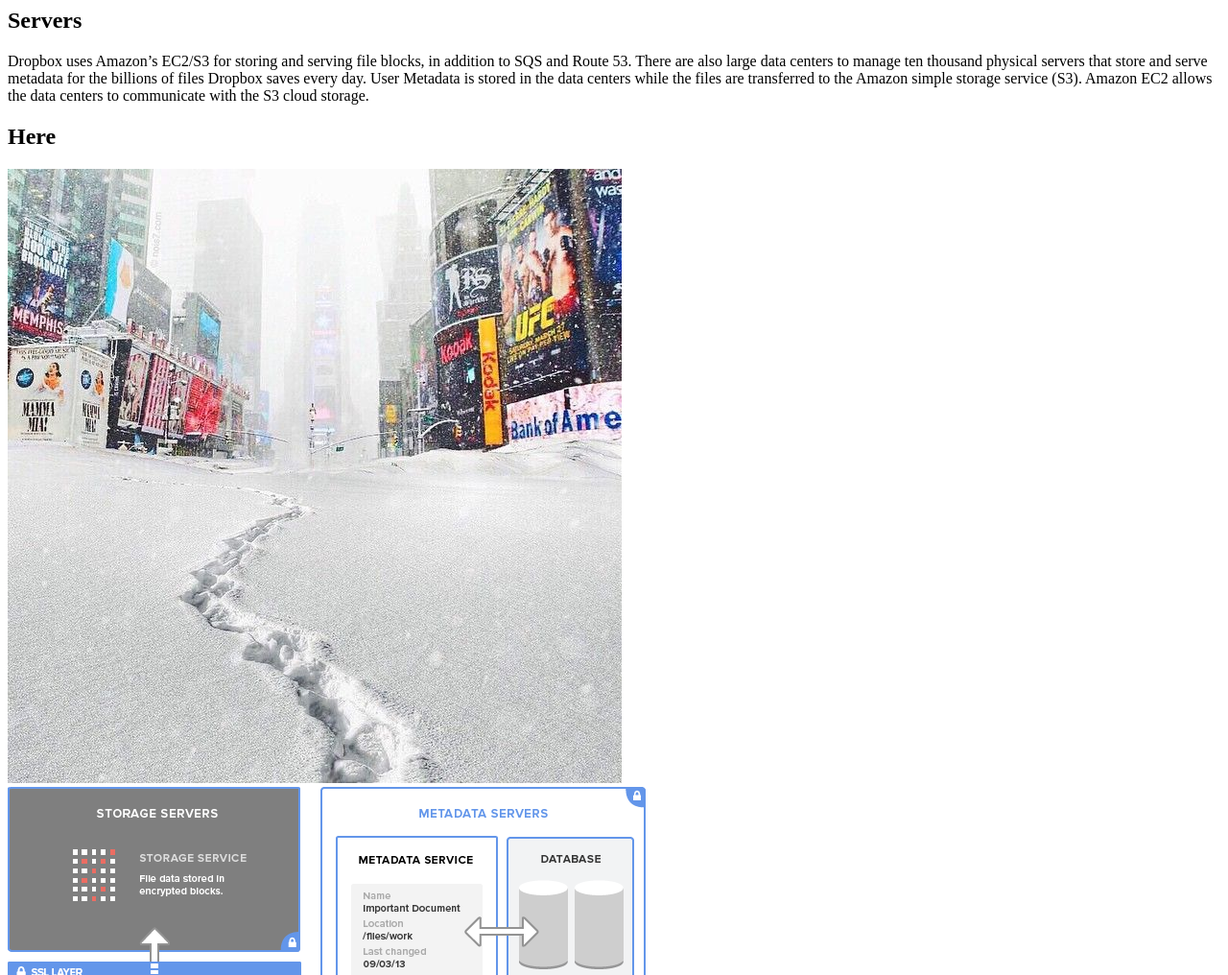
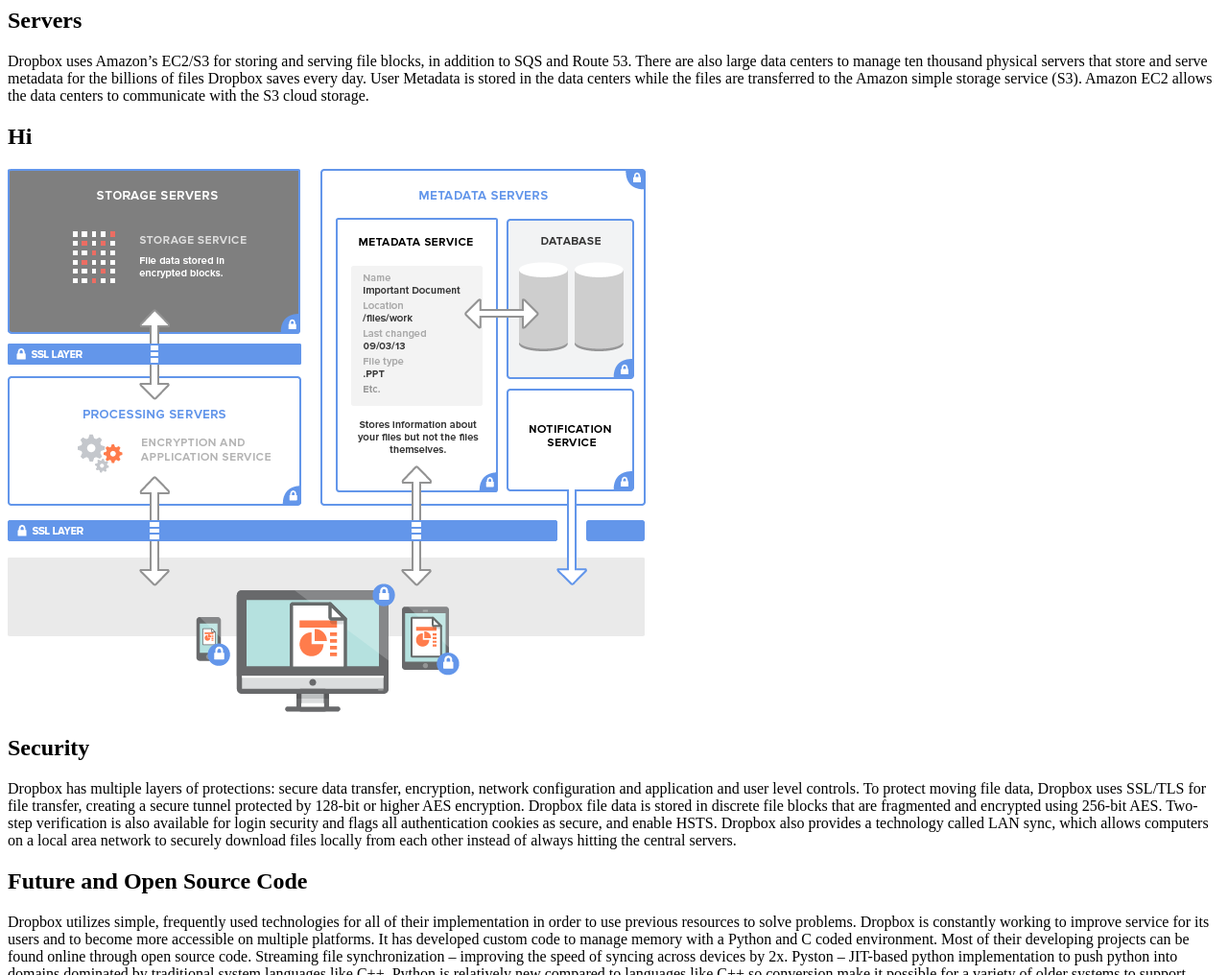
Before and after one commit to meghanhuynh/meghanhuynh.github.io, a plain HTML site: page index.html in a window 1280 px wide. Shown: the part 360-1376 px from the top of the page at 96% size. Drawn offline with Linux system fonts and the light colour scheme.

Commit message:
Update index.html

```diff
--- a/index.html
+++ b/index.html
@@ -39,8 +39,7 @@
     storage service (S3). Amazon EC2 allows the data centers to communicate
     with the S3 cloud storage. </p>
 
-    <h2>Here</h2>
-    <img src="img/snownyc.jpg" alt="Dropbox Data Management"/>
+    <h2>Hi</h2>
     <img src="img/data_vis_v3.png" alt="Dropbox Data Management"/>
 
     <h2>Security</h2>
```
